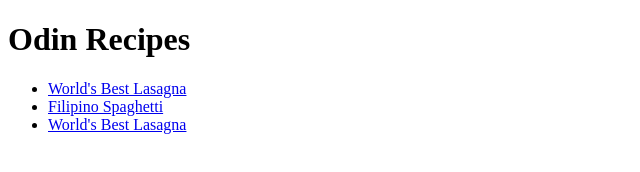
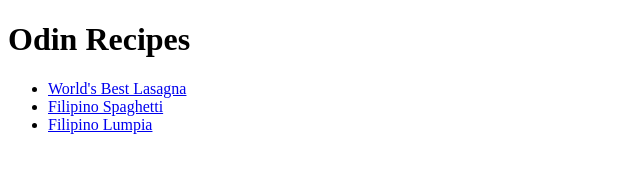
Before and after one commit to Pilca2025/odin-recipes, a plain HTML site: page index.html in a window 1280 px wide. Shown: the full height of the page, 0-640 px from the left. Drawn offline with Linux system fonts and the light colour scheme.

Commit message:
updated index.html w link to lumpia

```diff
--- a/index.html
+++ b/index.html
@@ -10,6 +10,6 @@
     <ul>
         <li><a href="recipes/lasagna.html">World's Best Lasagna</a></li>
         <li><a href="recipes/filospag.html">Filipino Spaghetti</a></li>
-        <li><a href="recipes/lasagna.html">World's Best Lasagna</a></li>
+        <li><a href="recipes/lumpia.html">Filipino Lumpia</a></li>
 </body>
 </html>
```
